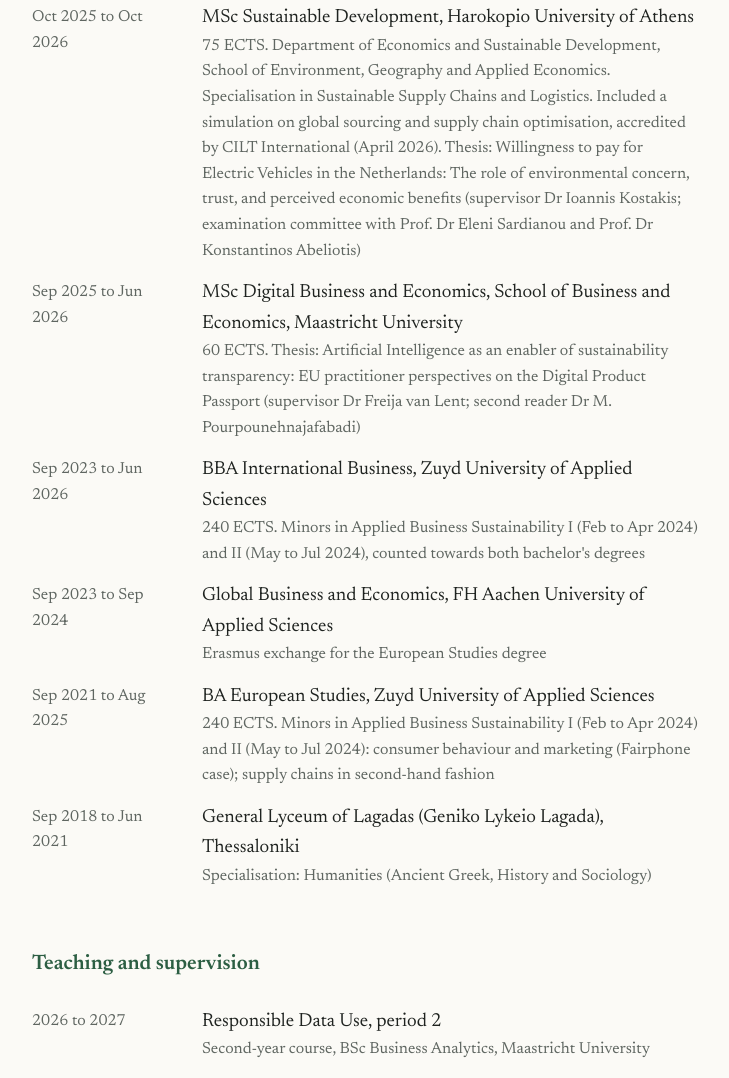
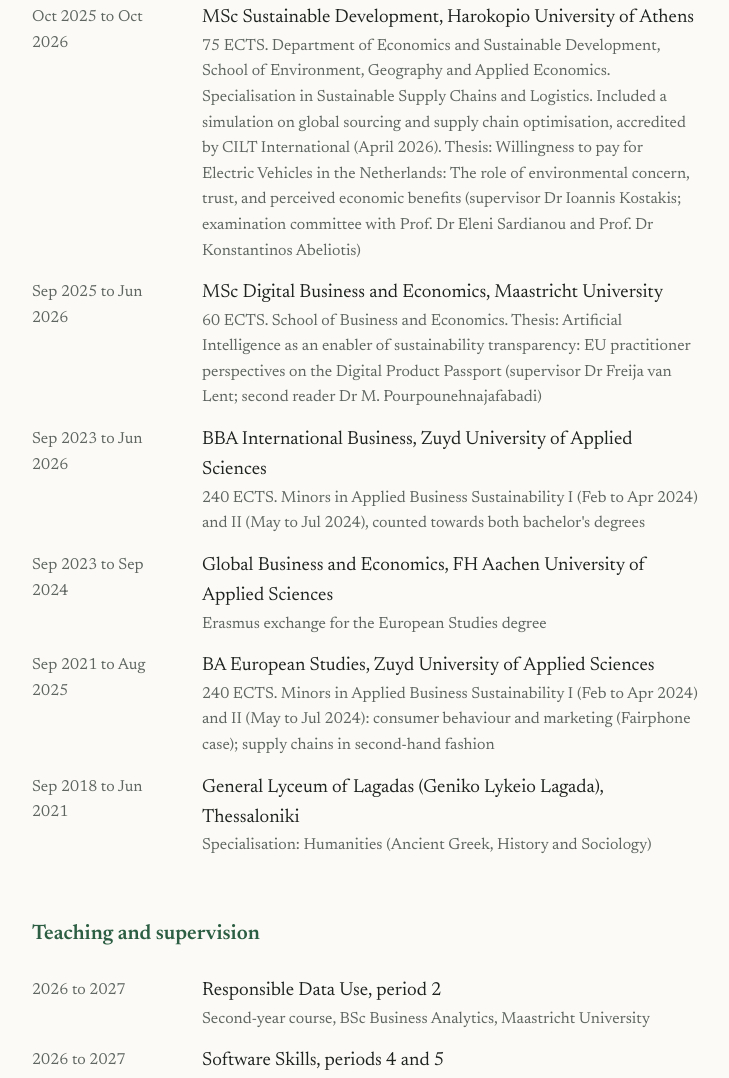
Before and after one commit to ThomasNtinelis/thomasntinelis.github.io, a plain HTML site: page cv.html in a window 1280 px wide. Shown: the part 1676-2754 px from the top of the page, without its empty margins (432-1161 px from the left). Drawn offline with Linux system fonts and the light colour scheme.

Commit message:
Put SBE in the Maastricht master detail line

```diff
--- a/cv.html
+++ b/cv.html
@@ -50,7 +50,7 @@
 <ul class="dated">
   <li><span class="d">Aug 2026 to now<br>(expected 2030)</span><span class="what">PhD, Department of Data Analytics and Digitalisation, School of Business and Economics, Maastricht University, and UNU-MERIT<span>Thesis topic: Circular value chains in Limburg. Promoters: Prof. Dr René Kemp and Dr Burak Can; co-promoter: Dr Serdar Türkeli</span></span></li>
   <li><span class="d">Oct 2025 to Oct 2026</span><span class="what">MSc Sustainable Development, Harokopio University of Athens<span>75 ECTS. Department of Economics and Sustainable Development, School of Environment, Geography and Applied Economics. Specialisation in Sustainable Supply Chains and Logistics. Included a simulation on global sourcing and supply chain optimisation, accredited by CILT International (April 2026). Thesis: Willingness to pay for Electric Vehicles in the Netherlands: The role of environmental concern, trust, and perceived economic benefits (supervisor Dr Ioannis Kostakis; examination committee with Prof. Dr Eleni Sardianou and Prof. Dr Konstantinos Abeliotis)</span></span></li>
-  <li><span class="d">Sep 2025 to Jun 2026</span><span class="what">MSc Digital Business and Economics, School of Business and Economics, Maastricht University<span>60 ECTS. Thesis: Artificial Intelligence as an enabler of sustainability transparency: EU practitioner perspectives on the Digital Product Passport (supervisor Dr Freija van Lent; second reader Dr M. Pourpounehnajafabadi)</span></span></li>
+  <li><span class="d">Sep 2025 to Jun 2026</span><span class="what">MSc Digital Business and Economics, Maastricht University<span>60 ECTS. School of Business and Economics. Thesis: Artificial Intelligence as an enabler of sustainability transparency: EU practitioner perspectives on the Digital Product Passport (supervisor Dr Freija van Lent; second reader Dr M. Pourpounehnajafabadi)</span></span></li>
   <li><span class="d">Sep 2023 to Jun 2026</span><span class="what">BBA International Business, Zuyd University of Applied Sciences<span>240 ECTS. Minors in Applied Business Sustainability I (Feb to Apr 2024) and II (May to Jul 2024), counted towards both bachelor's degrees</span></span></li>
   <li><span class="d">Sep 2023 to Sep 2024</span><span class="what">Global Business and Economics, FH Aachen University of Applied Sciences<span>Erasmus exchange for the European Studies degree</span></span></li>
   <li><span class="d">Sep 2021 to Aug 2025</span><span class="what">BA European Studies, Zuyd University of Applied Sciences<span>240 ECTS. Minors in Applied Business Sustainability I (Feb to Apr 2024) and II (May to Jul 2024): consumer behaviour and marketing (Fairphone case); supply chains in second-hand fashion</span></span></li>
```
